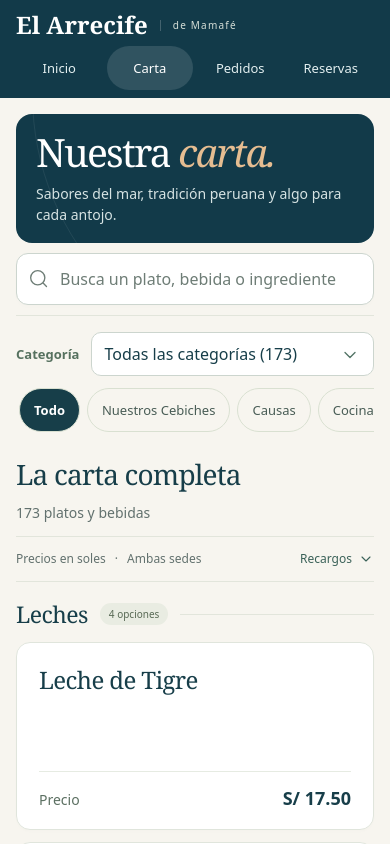
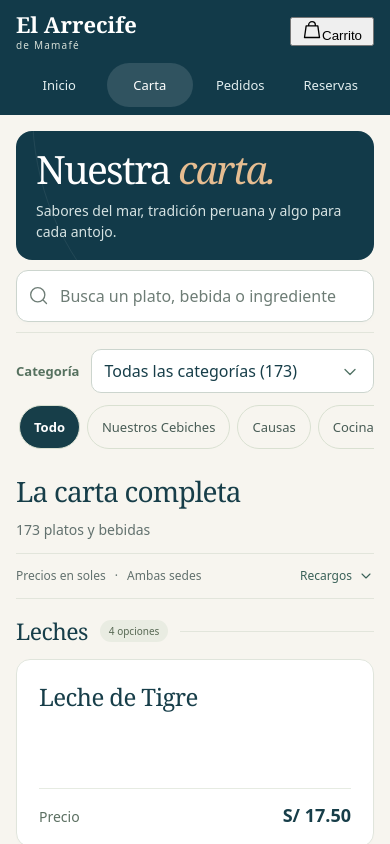
Before and after one commit to StephanoDang/-pagina-web-el-arrecife, a React (Vite) app: page /carta in a window 390 px wide. Shown: the top 844 px of the page. Built offline with nearby package versions, Linux system fonts and the light colour scheme.

Commit message:
feat: add a responsive cart drawer with a header button, empty state, and item list.

```diff
--- a/src/App.css
+++ b/src/App.css
@@ -51,6 +51,8 @@
   justify-content: space-between;
   gap: 1.5rem;
 }
+
+.header-content > nav { margin-left: auto; }
 
 .wordmark,
 .footer-wordmark {
@@ -314,3 +316,21 @@
     transform: none;
   }
 }
+
+@media (max-width: 700px) {
+  .header-content {
+    display: grid;
+    grid-template-columns: minmax(0, 1fr) auto;
+    align-items: center;
+    gap: 12px;
+  }
+  .header-content .wordmark {
+    flex-direction: column;
+    align-items: flex-start;
+    gap: 4px;
+    font-size: 22px;
+  }
+  .header-content .wordmark-description { border: 0; padding: 0; }
+  .header-content > nav { grid-column: 1 / -1; grid-row: 2; margin-left: 0; }
+  .cart-trigger { grid-column: 2; grid-row: 1; padding-inline: 10px; }
+}
--- a/src/App.tsx
+++ b/src/App.tsx
@@ -1,4 +1,6 @@
 import { Link, Route, Routes } from 'react-router'
+import { useState } from 'react'
+import CartDrawer from './components/CartDrawer'
 import Footer from './components/Footer'
 import Header from './components/Header'
 import MenuPage from './pages/MenuPage'
@@ -20,10 +22,11 @@ function PlaceholderPage({ title, description, home = false }: { title: string;
 }
 
 function App() {
+  const [cartOpen, setCartOpen] = useState(false)
   return (
     <div className="site-shell">
       <a className="skip-link" href={`#${mainContentId}`}>Ir al contenido</a>
-      <Header />
+      <Header onOpenCart={() => setCartOpen(true)} cartOpen={cartOpen} />
       <main id={mainContentId} className="site-main" tabIndex={-1}>
         <Routes>
           <Route path="/" element={<PlaceholderPage title="El Arrecife" home description="Sabores del mar, tradición peruana y algo para cada antojo. Encuentra tu próximo favorito en nuestra carta." />} />
@@ -34,6 +37,7 @@ function App() {
         </Routes>
       </main>
       <Footer />
+      <CartDrawer open={cartOpen} onClose={() => setCartOpen(false)} />
     </div>
   )
 }
--- a/src/components/Header.tsx
+++ b/src/components/Header.tsx
@@ -1,4 +1,6 @@
 import { Link, NavLink } from 'react-router'
+import { useCart } from '../hooks/useCart'
+import MenuIcon from './MenuIcon'
 
 const navigation = [
   { to: '/', label: 'Inicio' },
@@ -7,7 +9,9 @@ const navigation = [
   { to: '/reservas', label: 'Reservas' },
 ]
 
-function Header() {
+function Header({ onOpenCart, cartOpen }: { onOpenCart: () => void; cartOpen: boolean }) {
+  const { items } = useCart()
+  const quantity = items.reduce((count, item) => count + item.quantity, 0)
   return (
     <header className="site-header">
       <div className="site-container header-content">
@@ -30,6 +34,11 @@ function Header() {
             ))}
           </ul>
         </nav>
+        <button type="button" className="cart-trigger" onClick={onOpenCart}
+          aria-haspopup="dialog" aria-controls="cart-drawer" aria-expanded={cartOpen}>
+          <MenuIcon name="bag" />Carrito
+          {quantity > 0 && <span className="cart-trigger-count" aria-label={`${quantity} unidades`}>{quantity}</span>}
+        </button>
       </div>
     </header>
   )
--- a/src/components/MenuIcon.tsx
+++ b/src/components/MenuIcon.tsx
@@ -1,6 +1,7 @@
-type IconName = 'search' | 'close' | 'chevron' | 'arrow' | 'bowl' | 'filter'
+type IconName = 'search' | 'close' | 'chevron' | 'arrow' | 'bowl' | 'filter' | 'bag'
 
 const paths: Record<IconName, string> = {
+  bag: 'M5 7h14l2 14H3L5 7ZM8 7V6a4 4 0 0 1 8 0v1',
   search: 'M21 21l-4.4-4.4M19 10.5a8.5 8.5 0 1 1-17 0 8.5 8.5 0 0 1 17 0Z',
   close: 'm6 6 12 12M6 18 18 6',
   chevron: 'm6 9 6 6 6-6',
```
Also changed, not shown: 1 other file (tests, documents, lock files or other folders).
